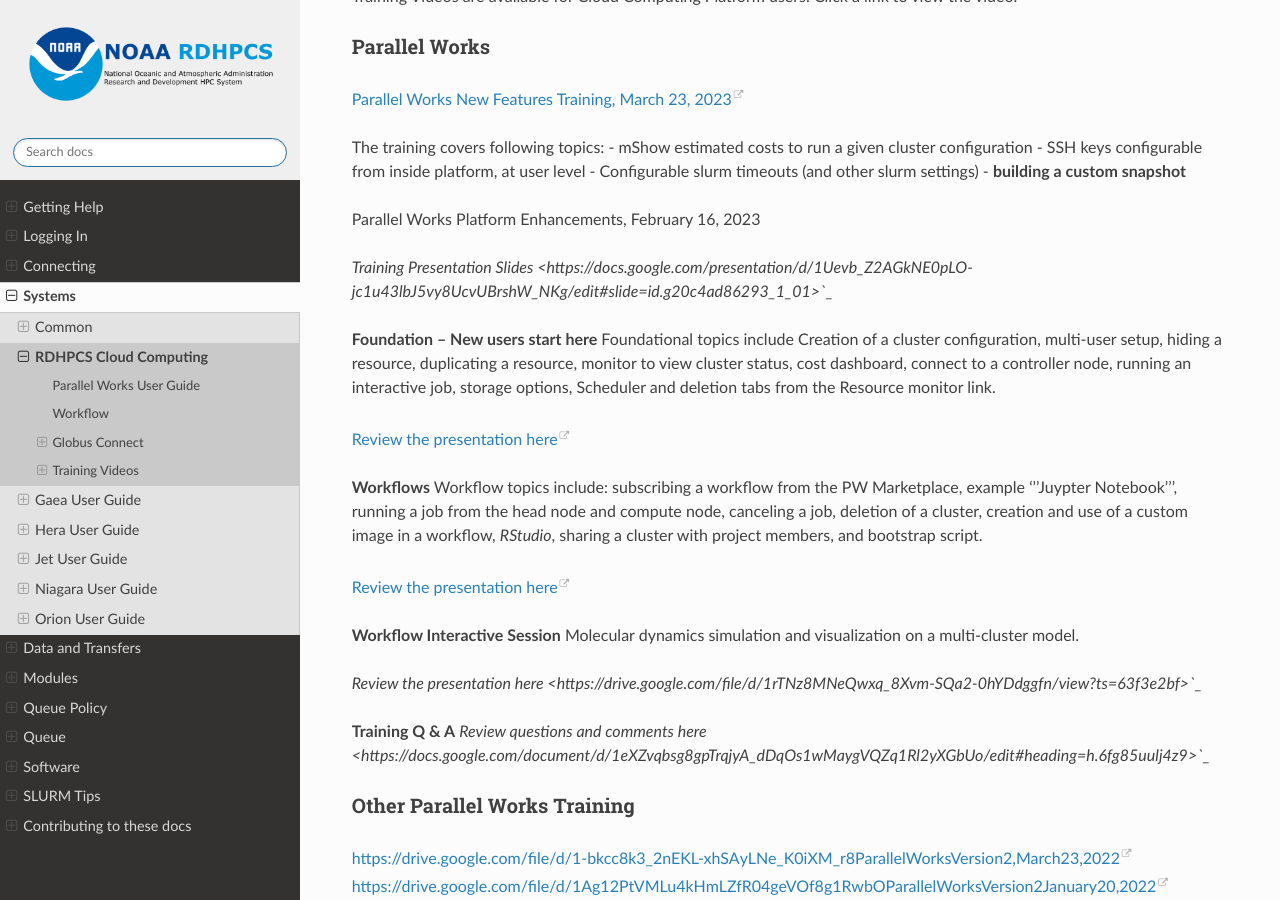
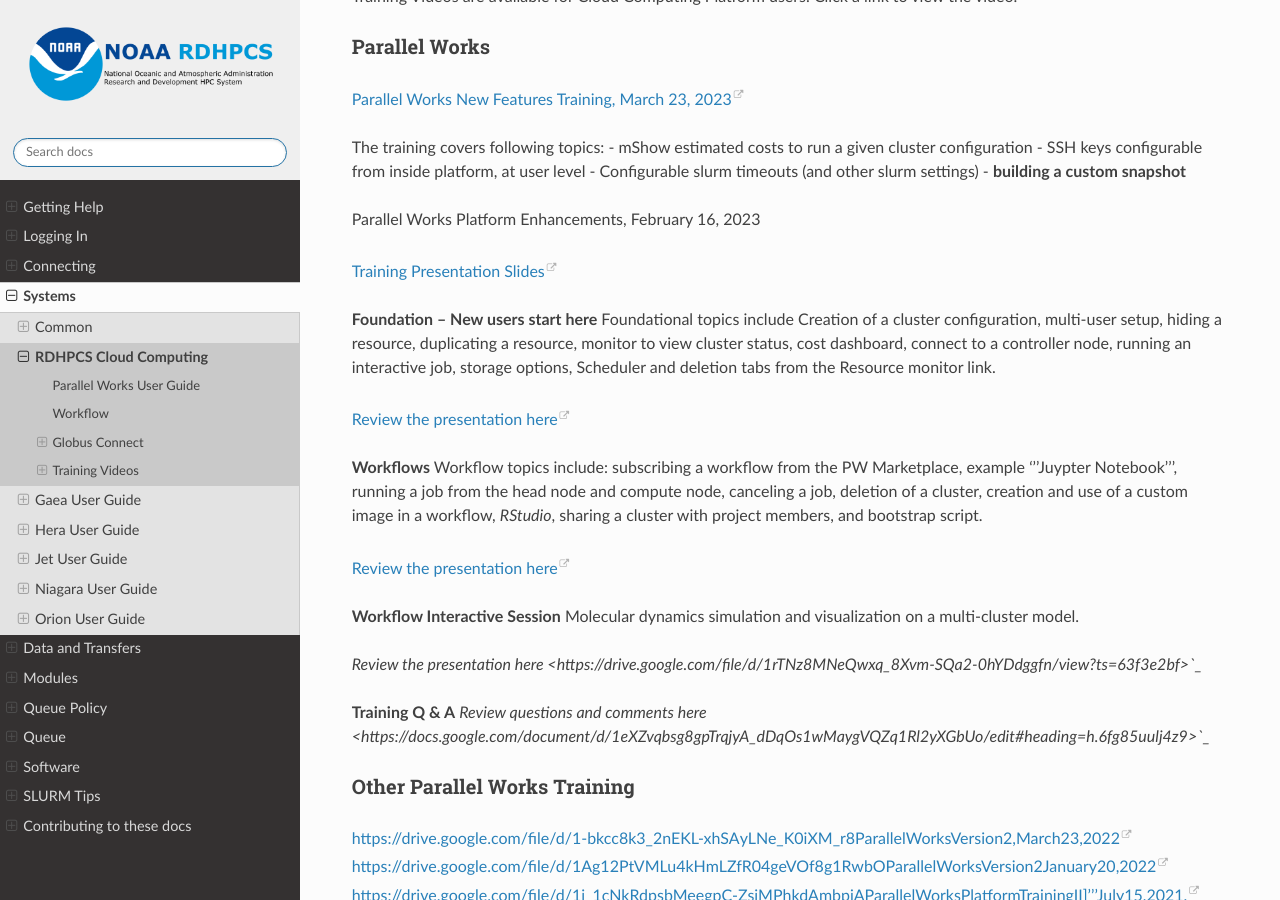
Before and after one commit to NOAA-RDHPCS/noaa-rdhpcs.github.io, a Sphinx documentation site: the page built from source/systems/cloud_user_guide.rst, in a window 1280 px wide and 900 px high, scrolled down 1208 px. Built offline with Sphinx 7.4.7 and the Read the Docs theme 2.0.0, drawn with Linux system fonts in a browser that asks for light colours.

Commit message:
edit link

```diff
--- a/source/systems/cloud_user_guide.rst
+++ b/source/systems/cloud_user_guide.rst
@@ -63,7 +63,7 @@ The training covers following topics:
 
 Parallel Works Platform Enhancements, February 16, 2023
 
-`Training Presentation Slides <https://docs.google.com/presentation/d/1Uevb_Z2AGkNE0pLO-jc1u43lbJ5vy8UcvUBrshW_NKg/edit#slide=id.g20c4ad86293_1_01>`_`
+`Training Presentation Slides <https://docs.google.com/presentation/d/1Uevb_Z2AGkNE0pLO-jc1u43lbJ5vy8UcvUBrshW_NKg/edit#slide=id.g20c4ad86293_1_01>`_
 
 **Foundation -- New users start here**
 Foundational topics include Creation of a cluster configuration, multi-user setup, hiding a resource, duplicating a resource, monitor to view cluster status, cost dashboard, connect to a controller node, running an interactive job, storage options, Scheduler and deletion tabs from the Resource monitor link.
```
